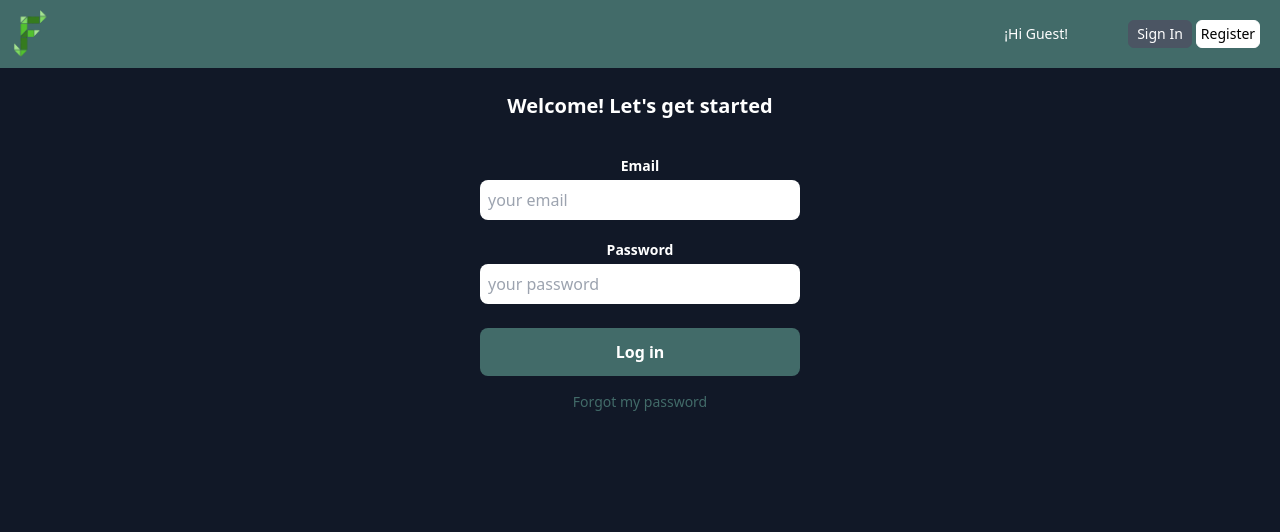
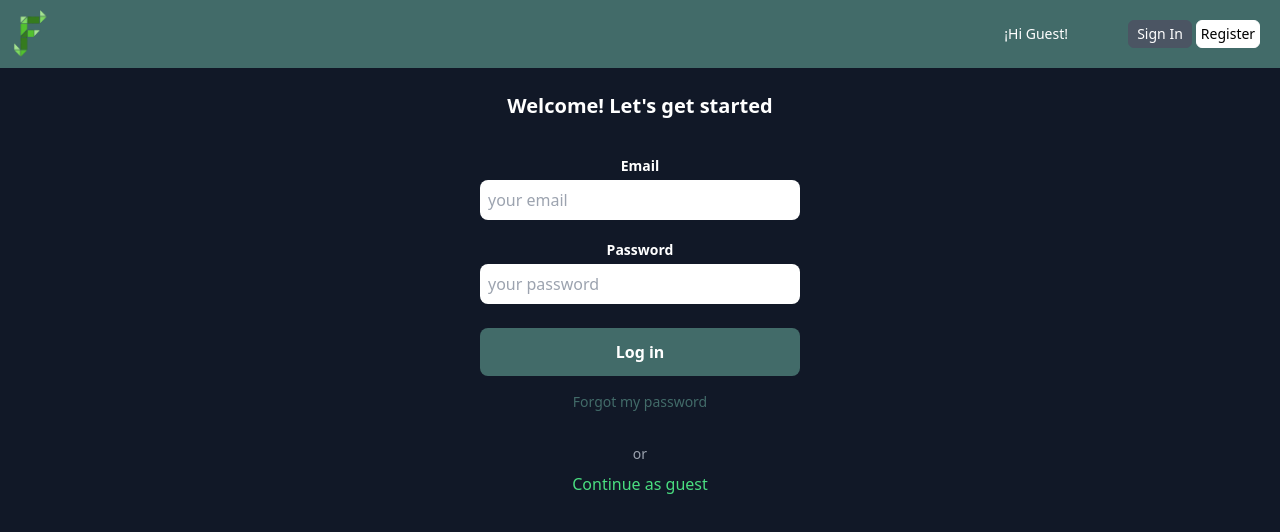
Before and after one commit to Camiloramos99/FollowUp, a React (Vite) app: page /signIn in a window 1280 px wide. Shown: the top 532 px of the page. Built offline with nearby package versions, Linux system fonts and the light colour scheme; no server answers.

Commit message:
Feat(SignIn): option for user to continue as a guest

```diff
--- a/src/pages/SigIn/index.jsx
+++ b/src/pages/SigIn/index.jsx
@@ -78,6 +78,19 @@ const SignIn = () => {
             Forgot my password
           </a>
           {error && <p className="text-white">{error}</p>}
+
+          <div className="text-center mt-4">
+            <p className="text-gray-400 text-sm">
+              or
+            </p>
+            <button
+              onClick={() => navigate("/")}
+              className="mt-2 text-green-400 hover:underline"
+            >
+              Continue as guest
+            </button>
+          </div>
+
         </div>
       </div>
     </div>
```
